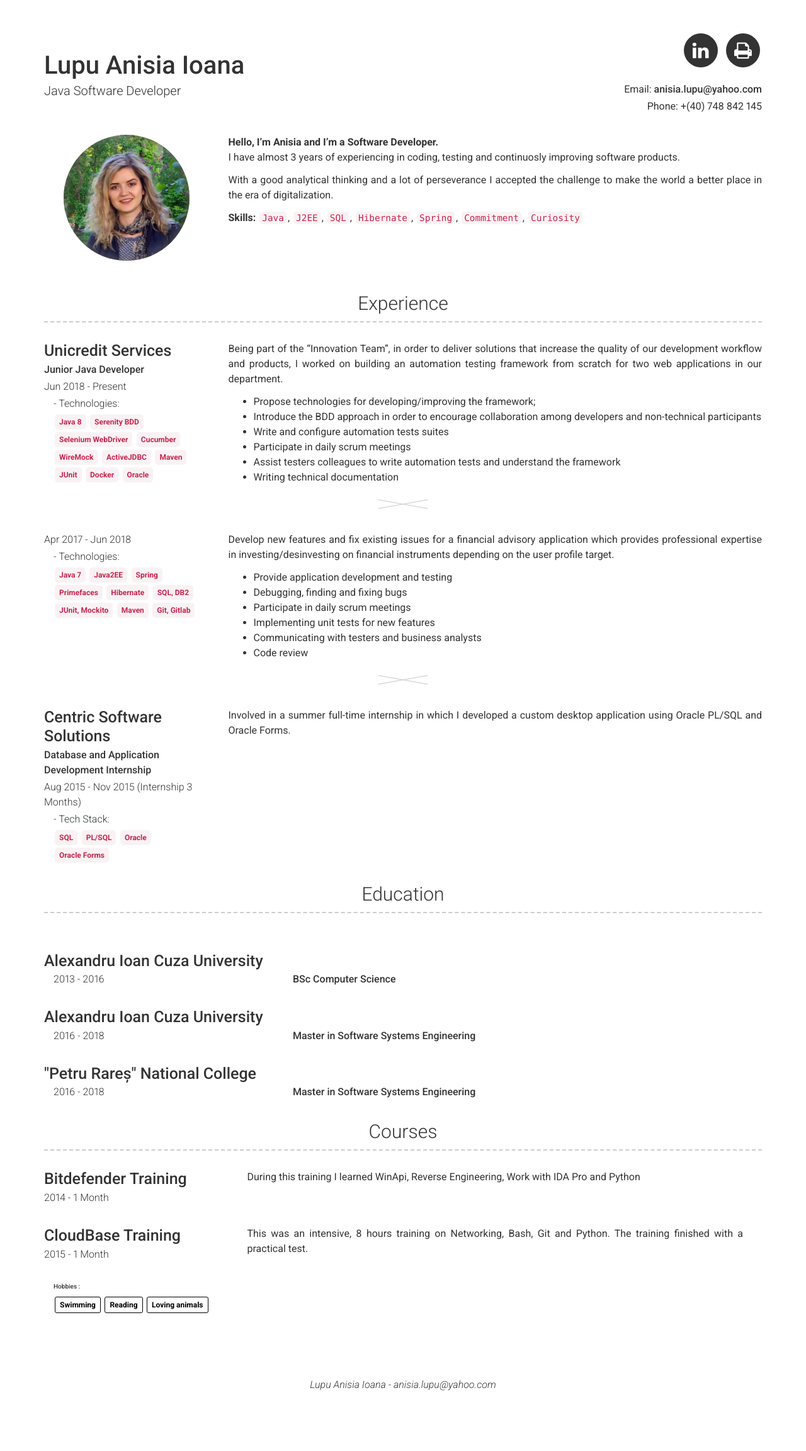
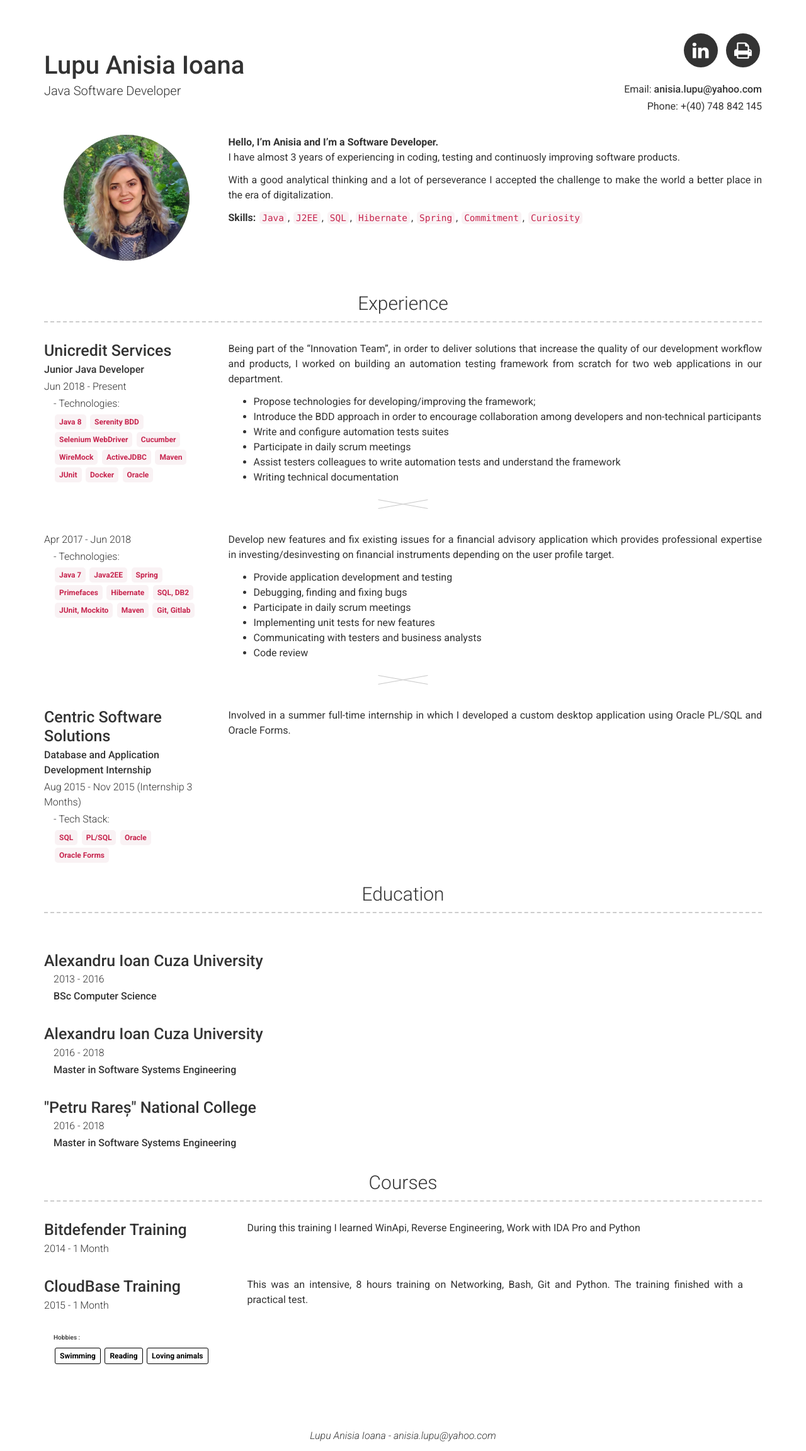
Before and after one commit to anisia-lupu/anisia-lupu, a Jekyll site: the page built from index.md, in a window 1280 px wide. Shown: the whole page at 63% size. Built offline with Jekyll 4.4.1, drawn with Linux system fonts in a browser that asks for light colours; before the commit the page ends 2223 px from its top, so only the background shows below that.

Commit message:
Fixed layout

```diff
--- a/_includes/left_education.html
+++ b/_includes/left_education.html
@@ -8,10 +8,10 @@
 
         {%- if include.item.grades -%}
             {% for grade in include.item.grades %}
-            <div class="col-xs-12 col-sm-4 col-md-4 col-print-4 details no-split">
+            <div class="col-xs-12 col-sm-2 col-md-10 col-print-4 details no-split">
                 <p>{{ grade.dates }}</p>
             </div>
-            <div class="col-xs-12 col-sm-4 col-md-8 col-print-8 details no-split">
+            <div class="col-xs-12 col-sm-2 col-md-10 col-print-8 details no-split">
                 <p><b>{{ grade.qualification }}</b></p>
             </div>
             {% endfor %}
```
